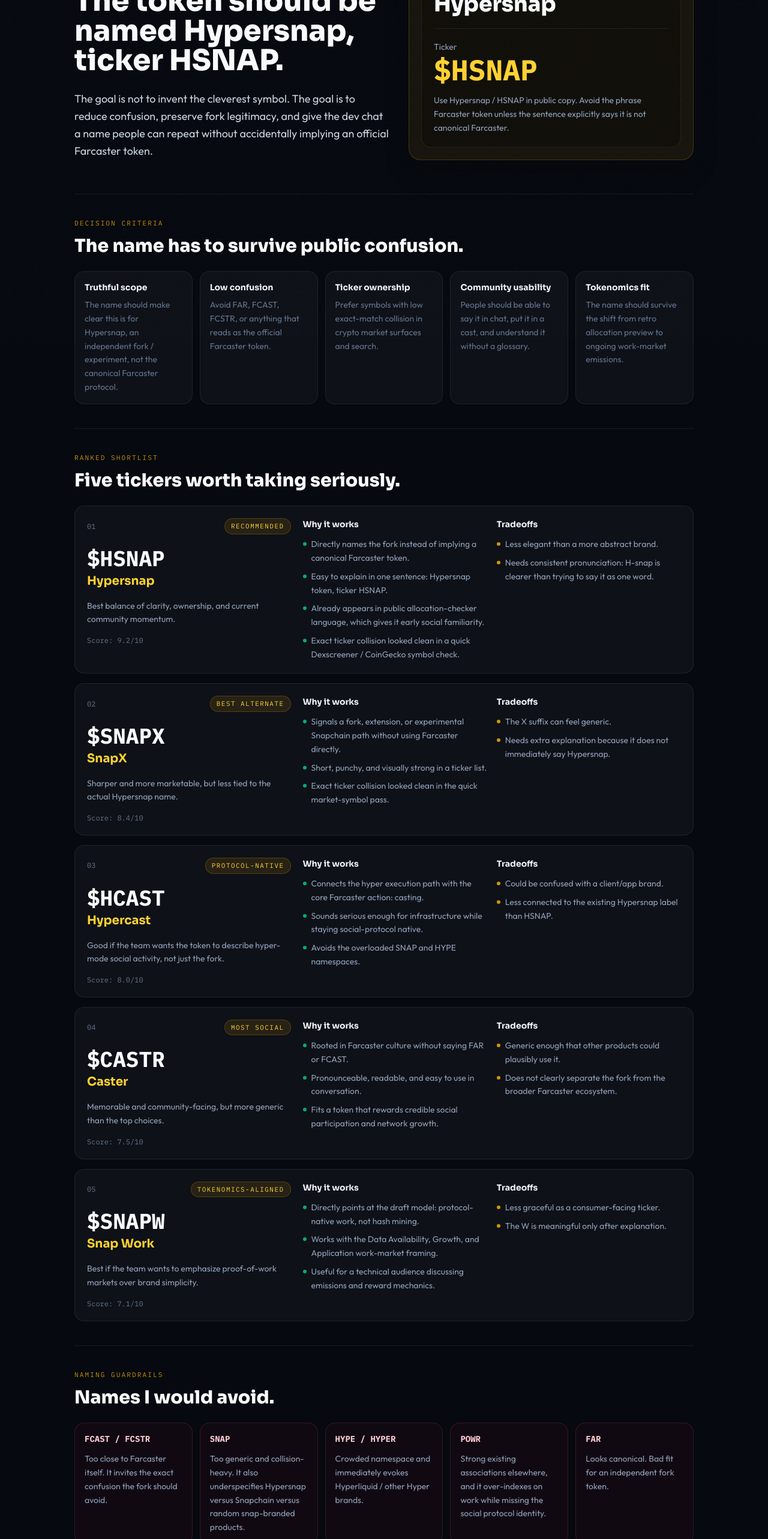
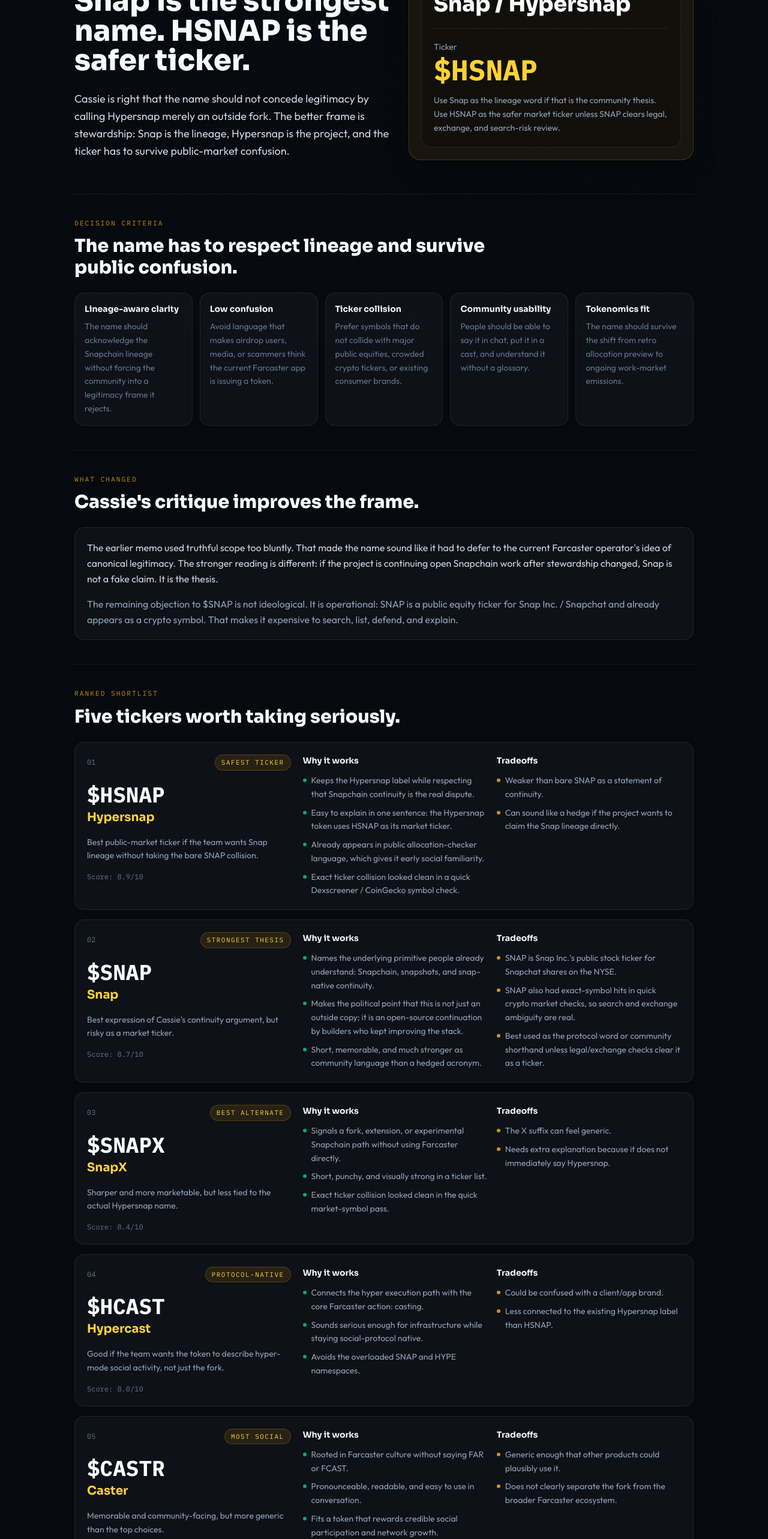
Before and after one commit to arcabotai/arcabotweb, a Next.js app: page /hypersnap-token-names in a window 1280 px wide. Shown: the part 234-2800 px from the top of the page at 60% size. Built offline with nearby package versions, Linux system fonts and the light colour scheme.

Commit message:
Refine Hypersnap token naming memo

```diff
--- a/src/app/hypersnap-token-names/page.tsx
+++ b/src/app/hypersnap-token-names/page.tsx
@@ -3,21 +3,21 @@
 import Link from "next/link";
 
 export const metadata: Metadata = {
-  title: "Hypersnap Token Naming Memo | Arca",
+  title: "Hypersnap / Snap Token Naming Memo | Arca",
   description:
-    "A serious naming memo for the Hypersnap fork token: recommended ticker, alternatives, collision notes, and decision criteria.",
+    "A serious naming memo for the Hypersnap / Snap token: stewardship framing, ticker alternatives, collision notes, and decision criteria.",
   openGraph: {
-    title: "Hypersnap Token Naming Memo",
+    title: "Hypersnap / Snap Token Naming Memo",
     description:
-      "Recommended token ticker and naming rationale for the Hypersnap Farcaster fork.",
+      "Ticker naming rationale for the Hypersnap / Snapchain continuity debate.",
     type: "article",
     images: ["/avatar.png"],
   },
   twitter: {
     card: "summary_large_image",
-    title: "Hypersnap Token Naming Memo",
+    title: "Hypersnap / Snap Token Naming Memo",
     description:
-      "A practical decision memo for naming the Hypersnap fork token.",
+      "A practical decision memo for naming the Hypersnap / Snap token.",
   },
 };
 
@@ -26,22 +26,40 @@
     rank: "01",
     ticker: "HSNAP",
     name: "Hypersnap",
-    verdict: "Recommended",
-    score: "9.2",
-    fit: "Best balance of clarity, ownership, and current community momentum.",
+    verdict: "Safest ticker",
+    score: "8.9",
+    fit: "Best public-market ticker if the team wants Snap lineage without taking the bare SNAP collision.",
     rationale: [
-      "Directly names the fork instead of implying a canonical Farcaster token.",
-      "Easy to explain in one sentence: Hypersnap token, ticker HSNAP.",
+      "Keeps the Hypersnap label while respecting that Snapchain continuity is the real dispute.",
+      "Easy to explain in one sentence: the Hypersnap token uses HSNAP as its market ticker.",
       "Already appears in public allocation-checker language, which gives it early social familiarity.",
       "Exact ticker collision looked clean in a quick Dexscreener / CoinGecko symbol check.",
     ],
     risks: [
-      "Less elegant than a more abstract brand.",
-      "Needs consistent pronunciation: H-snap is clearer than trying to say it as one word.",
+      "Weaker than bare SNAP as a statement of continuity.",
+      "Can sound like a hedge if the project wants to claim the Snap lineage directly.",
     ],
   },
   {
     rank: "02",
+    ticker: "SNAP",
+    name: "Snap",
+    verdict: "Strongest thesis",
+    score: "8.7",
+    fit: "Best expression of Cassie's continuity argument, but risky as a market ticker.",
+    rationale: [
+      "Names the underlying primitive people already understand: Snapchain, snapshots, and snap-native continuity.",
+      "Makes the political point that this is not just an outside copy; it is an open-source continuation by builders who kept improving the stack.",
+      "Short, memorable, and much stronger as community language than a hedged acronym.",
+    ],
+    risks: [
+      "SNAP is Snap Inc.'s public stock ticker for Snapchat shares on the NYSE.",
+      "SNAP also had exact-symbol hits in quick crypto market checks, so search and exchange ambiguity are real.",
+      "Best used as the protocol word or community shorthand unless legal/exchange checks clear it as a ticker.",
+    ],
+  },
+  {
+    rank: "03",
     ticker: "SNAPX",
     name: "SnapX",
     verdict: "Best alternate",
@@ -58,7 +76,7 @@
     ],
   },
   {
-    rank: "03",
+    rank: "04",
     ticker: "HCAST",
     name: "Hypercast",
     verdict: "Protocol-native",
@@ -75,7 +93,7 @@
     ],
   },
   {
-    rank: "04",
+    rank: "05",
     ticker: "CASTR",
     name: "Caster",
     verdict: "Most social",
@@ -90,38 +108,21 @@
       "Generic enough that other products could plausibly use it.",
       "Does not clearly separate the fork from the broader Farcaster ecosystem.",
     ],
-  },
-  {
-    rank: "05",
-    ticker: "SNAPW",
-    name: "Snap Work",
-    verdict: "Tokenomics-aligned",
-    score: "7.1",
-    fit: "Best if the team wants to emphasize proof-of-work markets over brand simplicity.",
-    rationale: [
-      "Directly points at the draft model: protocol-native work, not hash mining.",
-      "Works with the Data Availability, Growth, and Application work-market framing.",
-      "Useful for a technical audience discussing emissions and reward mechanics.",
-    ],
-    risks: [
-      "Less graceful as a consumer-facing ticker.",
-      "The W is meaningful only after explanation.",
-    ],
-  },
+  }
 ];
 
 const criteria = [
   {
-    label: "Truthful scope",
-    text: "The name should make clear this is for Hypersnap, an independent fork / experiment, not the canonical Farcaster protocol.",
+    label: "Lineage-aware clarity",
+    text: "The name should acknowledge the Snapchain lineage without forcing the community into a legitimacy frame it rejects.",
   },
   {
     label: "Low confusion",
-    text: "Avoid FAR, FCAST, FCSTR, or anything that reads as the official Farcaster token.",
+    text: "Avoid language that makes airdrop users, media, or scammers think the current Farcaster app is issuing a token.",
   },
   {
-    label: "Ticker ownership",
-    text: "Prefer symbols with low exact-match collision in crypto market surfaces and search.",
+    label: "Ticker collision",
+    text: "Prefer symbols that do not collide with major public equities, crowded crypto tickers, or existing consumer brands.",
   },
   {
     label: "Community usability",
@@ -140,11 +141,6 @@
       "Too close to Farcaster itself. It invites the exact confusion the fork should avoid.",
   },
   {
-    ticker: "SNAP",
-    reason:
-      "Too generic and collision-heavy. It also underspecifies Hypersnap versus Snapchain versus random snap-branded products.",
-  },
-  {
     ticker: "HYPE / HYPER",
     reason:
       "Crowded namespace and immediately evokes Hyperliquid / other Hyper brands.",
@@ -156,7 +152,7 @@
   },
   {
     ticker: "FAR",
-    reason: "Looks canonical. Bad fit for an independent fork token.",
+    reason: "Too broad and too close to official Farcaster branding for a fork-token launch.",
   },
 ];
 
@@ -164,7 +160,7 @@
   {
     title: "FIP-26: Hypersnap Commitment-Weighted Proof-of-Work Tokenomics",
     href: "https://github.com/orgs/farcasterorg/discussions/26",
-    note: "Defines the Hypersnap tokenomics scope and explicitly separates the fork from canonical Farcaster.",
+    note: "Defines the Hypersnap tokenomics scope and the tension between fork framing, continuity, and market confusion.",
   },
   {
     title: "FIP-19: Proof of Work Tokenization",
@@ -185,6 +181,16 @@
     title: "Public allocation checker",
     href: "https://hypersnap-alloction.vercel.app/",
     note: "Current public preview surface using HSNAP language. Treat as signal, not final launch authority.",
+  },
+  {
+    title: "Snap Inc. investor relations",
+    href: "https://investor.snap.com/stock-information/stock-quote/default.aspx",
+    note: "Public-market collision context: Snap Inc. / Snapchat trades under SNAP.",
+  },
+  {
+    title: "Farcaster token clarification coverage",
+    href: "https://www.panewslab.com/articles/019d8edc-8466-7010-bf02-6d5e4028bdd9",
+    note: "Market-context note that Farcaster token language created confusion around Hypersnap.",
   },
 ];
 
@@ -251,12 +257,10 @@
               <span>Hypersnap token naming</span>
             </div>
             <h1 className="max-w-3xl font-heading text-5xl font-extrabold leading-[1.03] text-slate-50">
-              The token should be named Hypersnap, ticker HSNAP.
+              Snap is the strongest name. HSNAP is the safer ticker.
             </h1>
             <p className="mt-6 max-w-2xl text-lg leading-relaxed text-slate-300">
-              The goal is not to invent the cleverest symbol. The goal is to reduce confusion,
-              preserve fork legitimacy, and give the dev chat a name people can repeat without
-              accidentally implying an official Farcaster token.
+              Cassie is right that the name should not concede legitimacy by calling Hypersnap merely an outside fork. The better frame is stewardship: Snap is the lineage, Hypersnap is the project, and the ticker has to survive public-market confusion.
             </p>
           </div>
 
@@ -267,20 +271,19 @@
             <div className="mt-4 rounded-2xl border border-white/[0.08] bg-black/25 p-5">
               <p className="text-sm text-slate-400">Token name</p>
               <p className="mt-1 font-heading text-4xl font-extrabold text-slate-50">
-                Hypersnap
+                Snap / Hypersnap
               </p>
               <div className="my-5 h-px bg-white/[0.08]" />
               <p className="text-sm text-slate-400">Ticker</p>
               <p className="mt-1 font-mono text-5xl font-bold text-amber-300">$HSNAP</p>
               <p className="mt-4 text-sm leading-relaxed text-slate-400">
-                Use Hypersnap / HSNAP in public copy. Avoid the phrase Farcaster token unless the
-                sentence explicitly says it is not canonical Farcaster.
+                Use Snap as the lineage word if that is the community thesis. Use HSNAP as the safer market ticker unless SNAP clears legal, exchange, and search-risk review.
               </p>
             </div>
           </div>
         </header>
 
-        <Section kicker="Decision criteria" title="The name has to survive public confusion.">
+        <Section kicker="Decision criteria" title="The name has to respect lineage and survive public confusion.">
           <div className="grid gap-3 md:grid-cols-5">
             {criteria.map((item) => (
               <div key={item.label} className="rounded-2xl border border-white/[0.07] bg-white/[0.035] p-4">
@@ -288,6 +291,22 @@
                 <p className="mt-2 text-sm leading-relaxed text-slate-500">{item.text}</p>
               </div>
             ))}
+          </div>
+        </Section>
+
+        <Section kicker="What changed" title="Cassie's critique improves the frame.">
+          <div className="rounded-2xl border border-white/[0.08] bg-white/[0.035] p-5">
+            <p className="text-base leading-relaxed text-slate-300">
+              The earlier memo used truthful scope too bluntly. That made the name sound like it
+              had to defer to the current Farcaster operator&apos;s idea of canonical legitimacy. The
+              stronger reading is different: if the project is continuing open Snapchain work after
+              stewardship changed, Snap is not a fake claim. It is the thesis.
+            </p>
+            <p className="mt-4 text-base leading-relaxed text-slate-400">
+              The remaining objection to $SNAP is not ideological. It is operational: SNAP is a
+              public equity ticker for Snap Inc. / Snapchat and already appears as a crypto symbol.
+              That makes it expensive to search, list, defend, and explain.
+            </p>
           </div>
         </Section>
 
@@ -354,12 +373,7 @@
         <Section kicker="Copy for dev chat" title="A concise proposal they can react to.">
           <div className="rounded-2xl border border-white/[0.08] bg-black/25 p-5">
             <p className="font-mono text-sm leading-relaxed text-slate-300">
-              Proposed token naming: <span className="text-amber-300">Hypersnap / $HSNAP</span>.
-              It is the clearest option because it names the fork directly, avoids implying an
-              official Farcaster token, has early community momentum from the allocation checker,
-              and had no exact-symbol hits in a quick Dexscreener / CoinGecko pass. My backups
-              would be $SNAPX if we want a sharper fork brand, or $HCAST if we want a more
-              protocol-native Hypercast direction.
+              Updated proposal: <span className="text-amber-300">Snap as the name, HSNAP as the safest ticker</span>. Cassie is right that the project can claim continuity with the open Snapchain lineage rather than framing itself as merely non-canonical. The reason I would still hesitate on $SNAP as the actual ticker is practical: SNAP is the NYSE ticker for Snap Inc. / Snapchat and also has existing crypto-symbol collisions. If the team wants the strongest ideological name, use Snap. If it wants a lower-confusion launch ticker, use $HSNAP.
             </p>
           </div>
         </Section>
```
